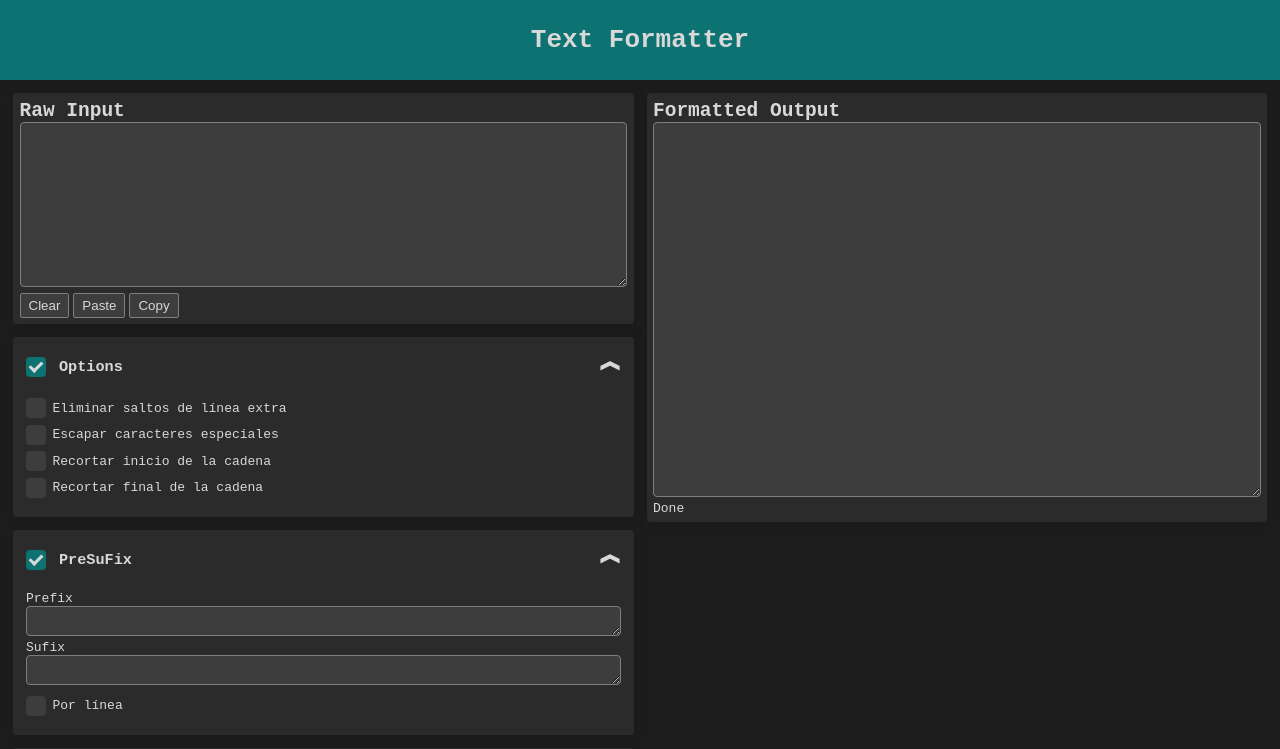
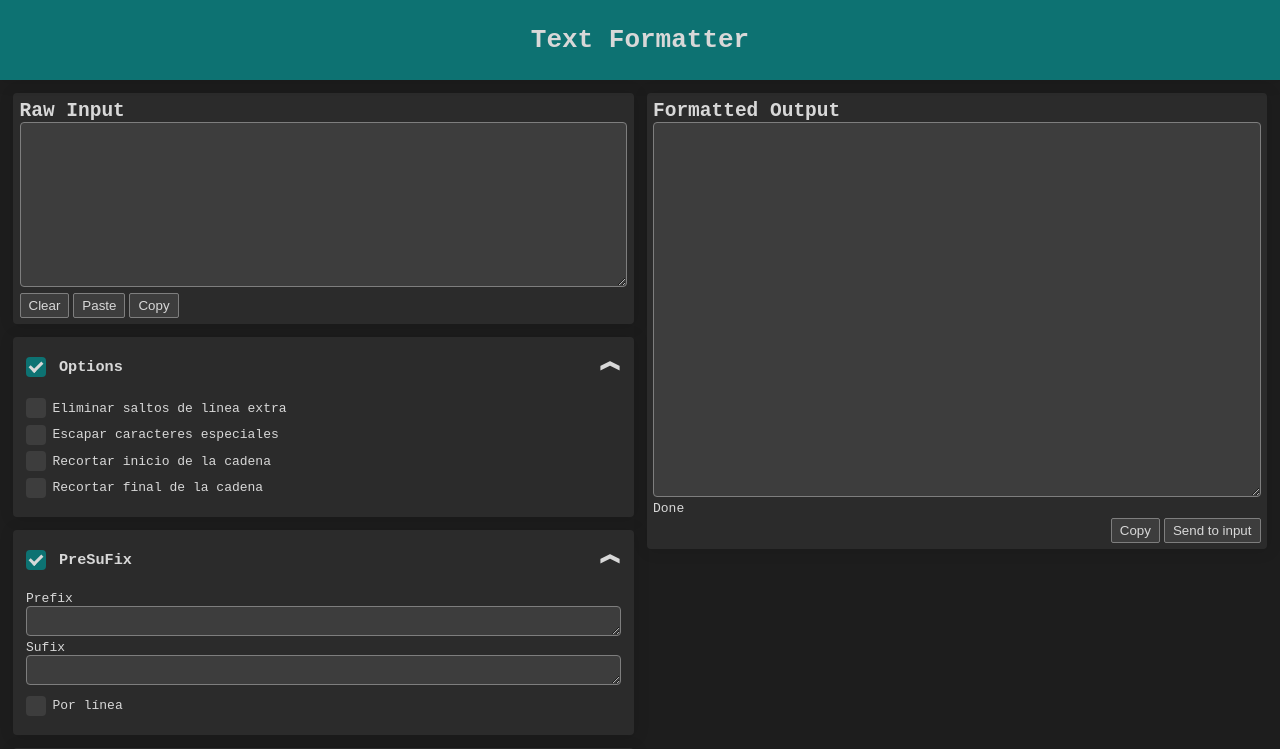
Before and after one commit to barelyfalse/multiline-string-formatter, a React (Create React App) app: page / in a window 1280 px wide. Shown: the top 749 px of the page. Built offline with nearby package versions, Linux system fonts and the light colour scheme.

Commit message:
new buttons on main output plus functionality

```diff
--- a/src/App.js
+++ b/src/App.js
@@ -224,7 +224,11 @@ function App() {
           />
         </div>
         <div className="pane">
-          <MainOutput value={outputText} info={infoText}/>
+          <MainOutput
+            value={outputText}
+            info={infoText}
+            setRawInput={setRawText}
+            />
         </div>
       </div>
       <Footer />
--- a/src/components/MainOutput.js
+++ b/src/components/MainOutput.js
@@ -2,13 +2,29 @@ import React from 'react'
 import '../css/app.css'
 import Card from './Card'
 import ProcessingInfo from './ProcessingInfo'
+import Button from './Button'
 
-function MainOutput({value, info}) {
+function MainOutput({value, info, setRawInput}) {
+  function copyToClipboard(text) {
+    navigator.clipboard.writeText(text)
+  }
   return (
     <Card>
       <h2>Formatted Output</h2>
       <textarea rows="24" className='text-input' value={value} readOnly/>
       <ProcessingInfo value={info}/>
+      <div
+        style={{
+          display: "flex",
+          flexDirection: "row",
+          justifyContent: "end",
+          gap: "4px",
+          paddingTop: "2px"
+        }}
+      >
+        <Button label="Copy" onClick={() => copyToClipboard(value)} tooltip="Copy result" />
+        <Button label="Send to input" onClick={() => setRawInput(value)} tooltip="" />
+      </div>
     </Card>
   )
 }
```
